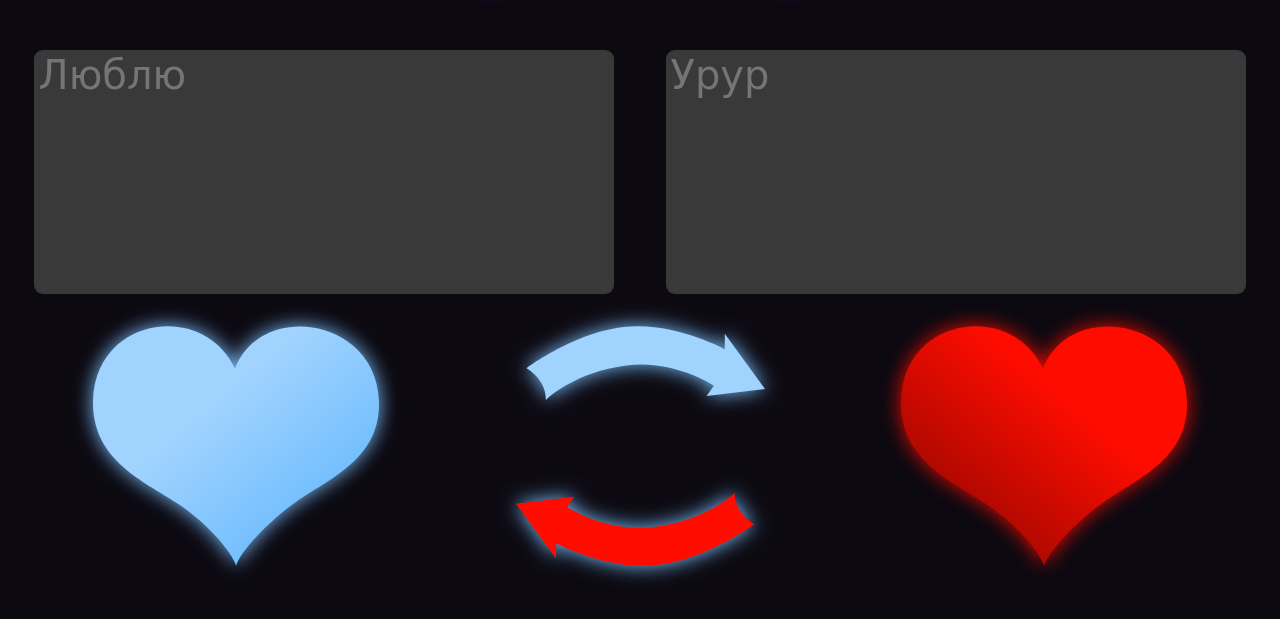
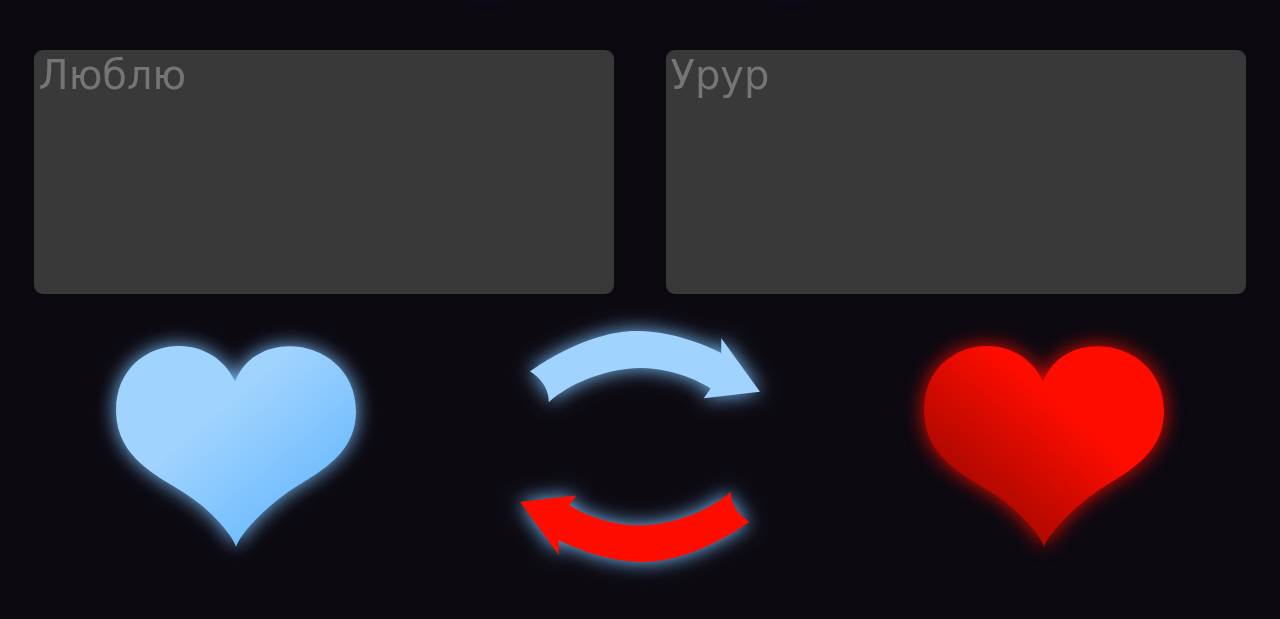
Before and after one commit to Yrwlcm/Urur, a plain HTML site: page index.html in a window 1280 px wide. Shown: the part 157-776 px from the top of the page. Drawn offline with nearby package versions, Linux system fonts and the light colour scheme.

Commit message:
better rotate

```diff
--- a/maincss.css
+++ b/maincss.css
@@ -100,7 +100,7 @@ header>h1 {
 .Heartbuttons>button {
     border: 0;
     height: 30vmin;
-    width: 30vw;
+    width: 30vmin;
     grid-row: 1;
     margin: 0 auto;
     padding: 0;
```
